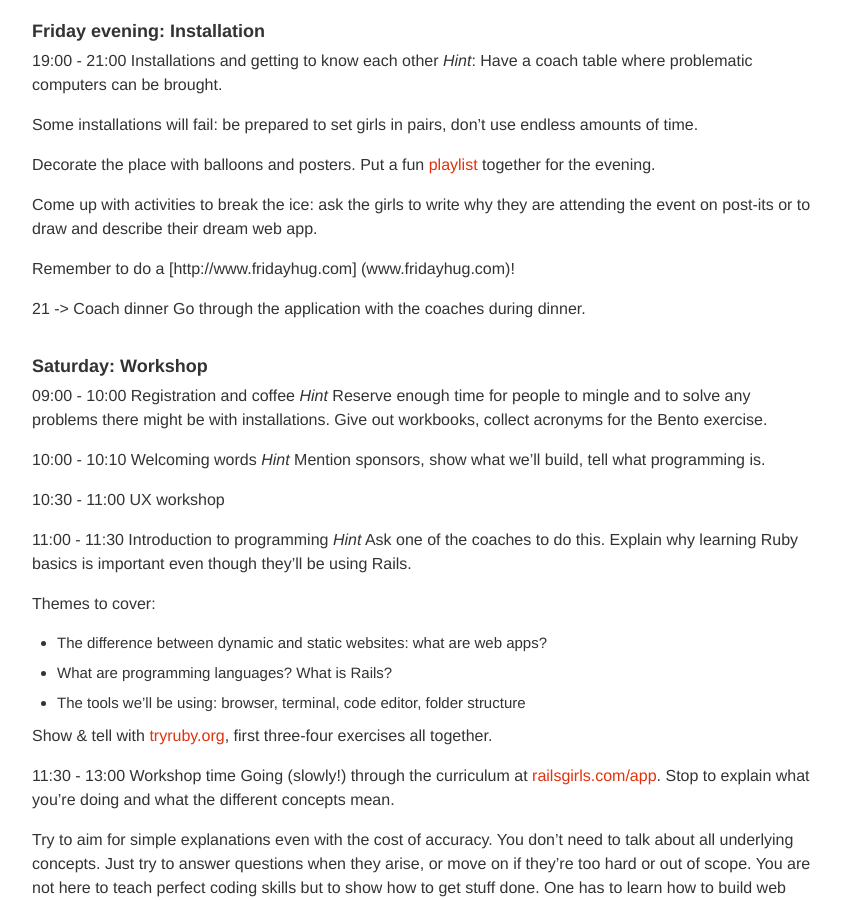
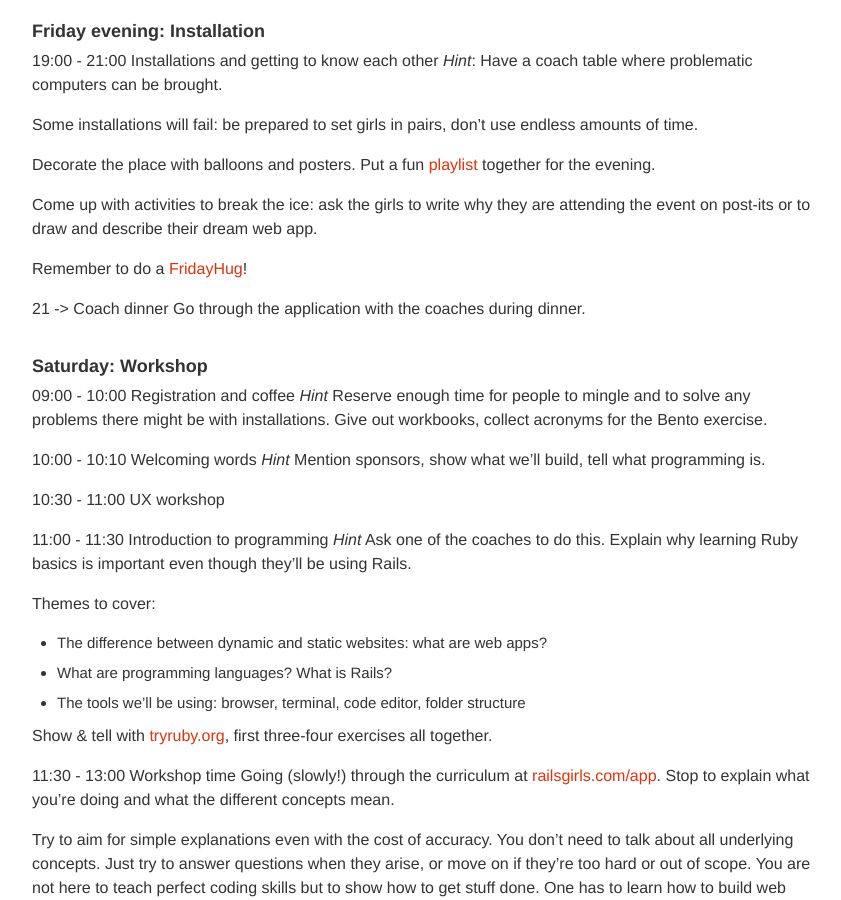
Before and after one commit to railsgirls/guides.railsgirls.com, a Jekyll site: the page built from _posts/2012-04-18-guide.markdown, in a window 1280 px wide and 900 px high, scrolled down 1516 px. Shown: the whole window, without its empty margins (158-999 px from the left). Built offline with Jekyll 4.4.1, drawn with Linux system fonts in a browser that asks for light colours; Markdown is read by kramdown in place of the engine named in the settings.

Commit message:
Fixed link to FridayHug.com

```diff
--- a/_posts/2012-04-18-guide.markdown
+++ b/_posts/2012-04-18-guide.markdown
@@ -49,7 +49,7 @@ Decorate the place with balloons and posters. Put a fun <a href="http://open.spo
 
 Come up with activities to break the ice: ask the girls to write why they are attending the event on post-its or to draw and describe their dream web app.
 
-Remember to do a [http://www.fridayhug.com] (www.fridayhug.com)!
+Remember to do a [FridayHug](http://fridayhug.com)!
 
 21 -> Coach dinner
 Go through the application with the coaches during dinner.
```
